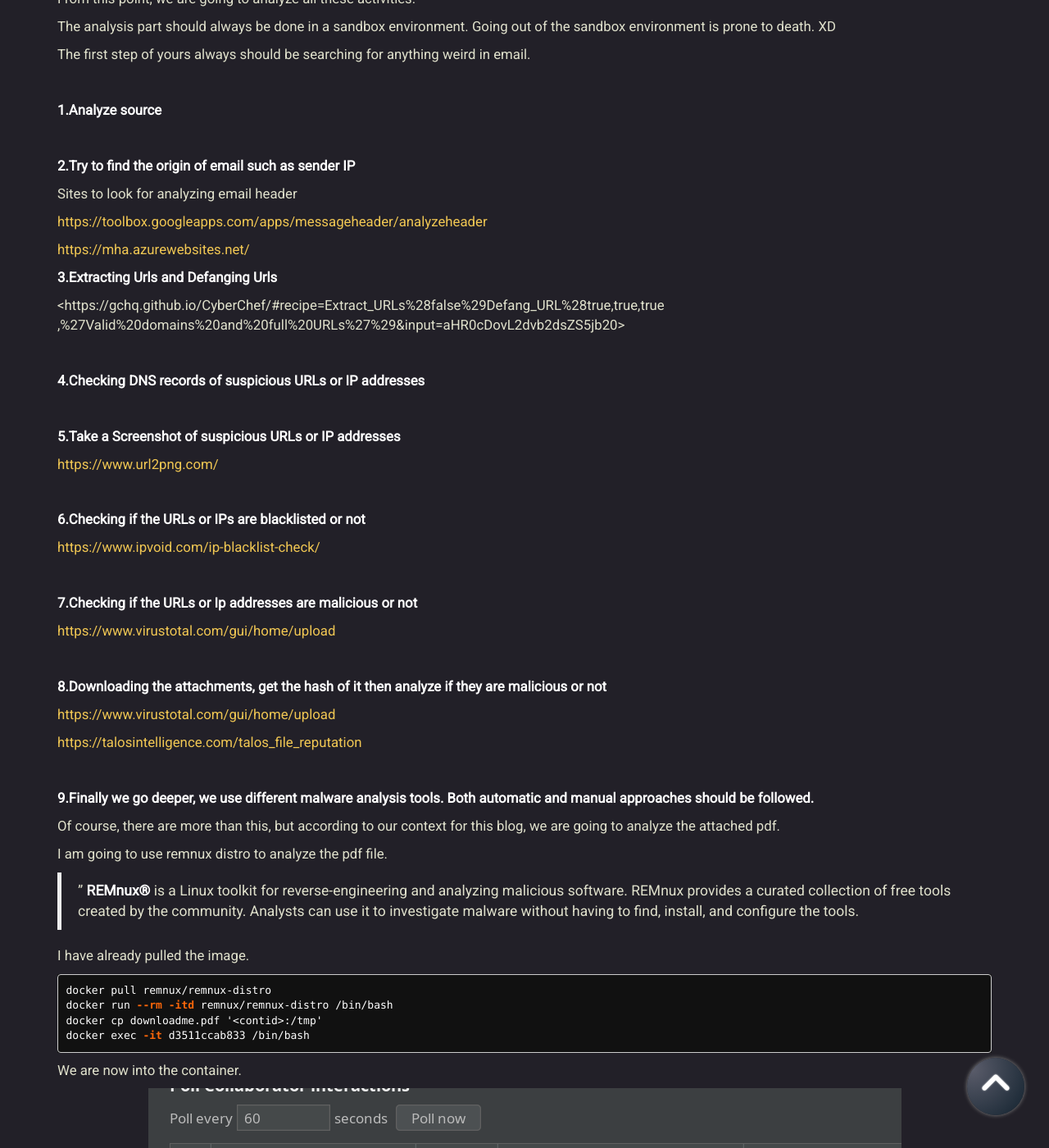
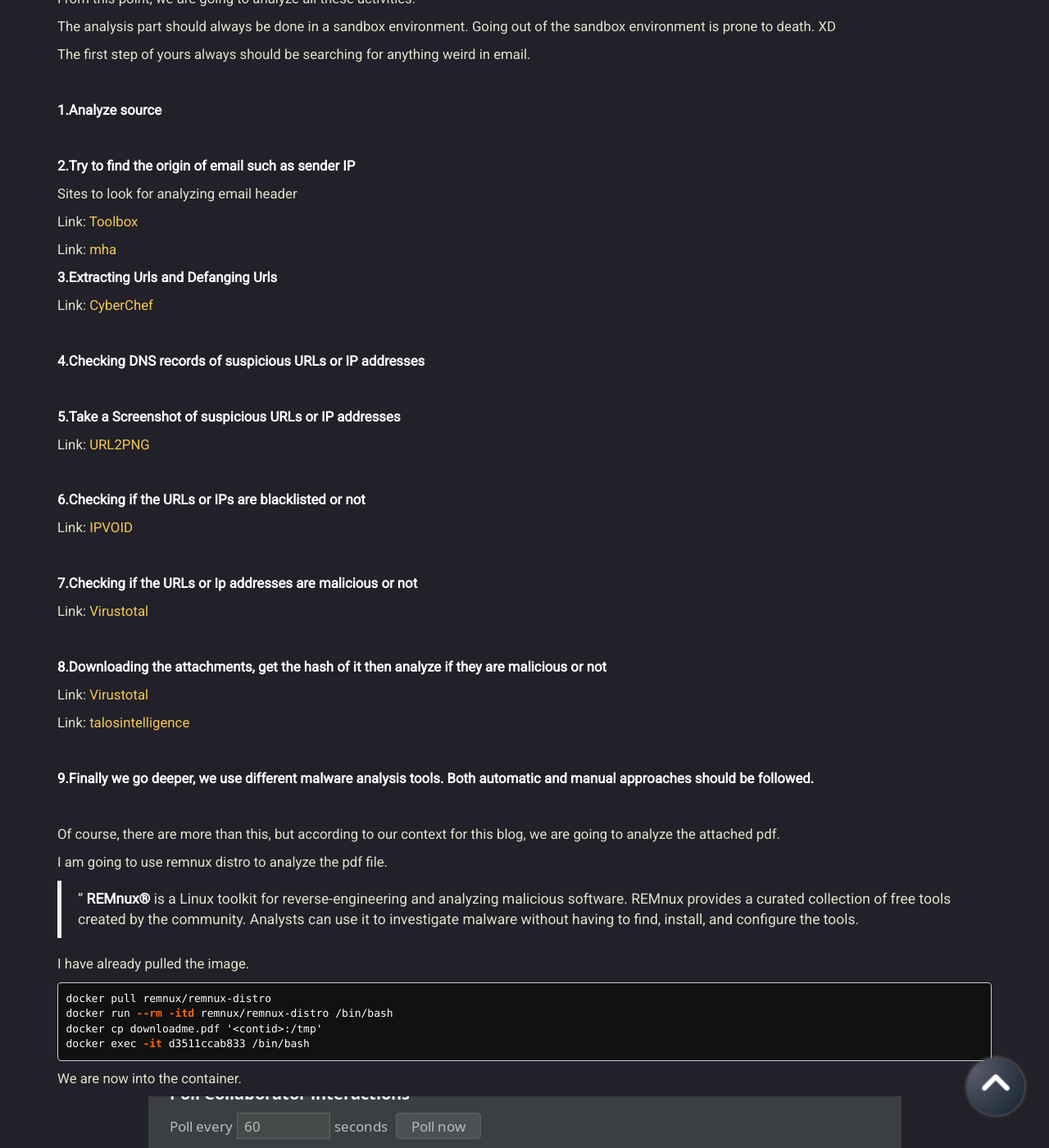
Before and after one commit to Cimihan123/jekyll-blog-theme, a Jekyll site: the page built from _posts/2022-03-12-phish.markdown, in a window 1280 px wide and 1400 px high, scrolled down 24608 px. Shown: the whole window at 82% size. Built offline with Jekyll 4.4.1, drawn with Linux system fonts in a browser that asks for light colours; nearby versions of some CDN libraries.

Commit message:
Update 2022-03-12-phish.markdown

```diff
--- a/_posts/2022-03-12-phish.markdown
+++ b/_posts/2022-03-12-phish.markdown
@@ -437,15 +437,14 @@
 Sites to look for analyzing email header
 
 
-<https://toolbox.googleapps.com/apps/messageheader/analyzeheader>
+Link: [Toolbox](https://toolbox.googleapps.com/apps/messageheader/analyzeheader)
 
-<https://mha.azurewebsites.net/>
+Link: [mha](https://mha.azurewebsites.net/)
 
 
 **3.Extracting Urls and Defanging Urls**
 
-<https://gchq.github.io/CyberChef/#recipe=Extract_URLs%28false%29Defang_URL%28true,true,true
-,%27Valid%20domains%20and%20full%20URLs%27%29&input=aHR0cDovL2dvb2dsZS5jb20>
+Link: [CyberChef](https://gchq.github.io/CyberChef/#recipe=Extract_URLs%28false%29Defang_URL%28true,true,true,%27Valid%20domains%20and%20full%20URLs%27%29&input=aHR0cDovL2dvb2dsZS5jb20)
 
 &nbsp;
 
@@ -455,31 +454,33 @@
 
 **5.Take a Screenshot of suspicious URLs or IP addresses**
 
-<https://www.url2png.com/>
+Link: [URL2PNG](https://www.url2png.com/)
 
 &nbsp;
 
 **6.Checking if the URLs or IPs are blacklisted or not**
 
-<https://www.ipvoid.com/ip-blacklist-check/>
+Link: [IPVOID](https://www.ipvoid.com/ip-blacklist-check/)
 
 &nbsp;
 
 **7.Checking if the URLs or Ip addresses are malicious or not**
 
-<https://www.virustotal.com/gui/home/upload>
+Link: [Virustotal](https://www.virustotal.com/gui/home/upload)
 
 &nbsp;
 
 **8.Downloading the attachments, get the hash of it then analyze if they are malicious or not**
 
-<https://www.virustotal.com/gui/home/upload>
+Link: [Virustotal](https://www.virustotal.com/gui/home/upload)
 
-<https://talosintelligence.com/talos_file_reputation>
+Link: [talosintelligence](https://talosintelligence.com/talos_file_reputation)
 
 &nbsp;
 
 **9.Finally we go deeper, we use different malware analysis tools. Both automatic and manual approaches should be followed.**
+
+&nbsp;
 
 Of course, there are more than this, but according to our context for this blog, we are going to analyze the attached pdf.
 
```
